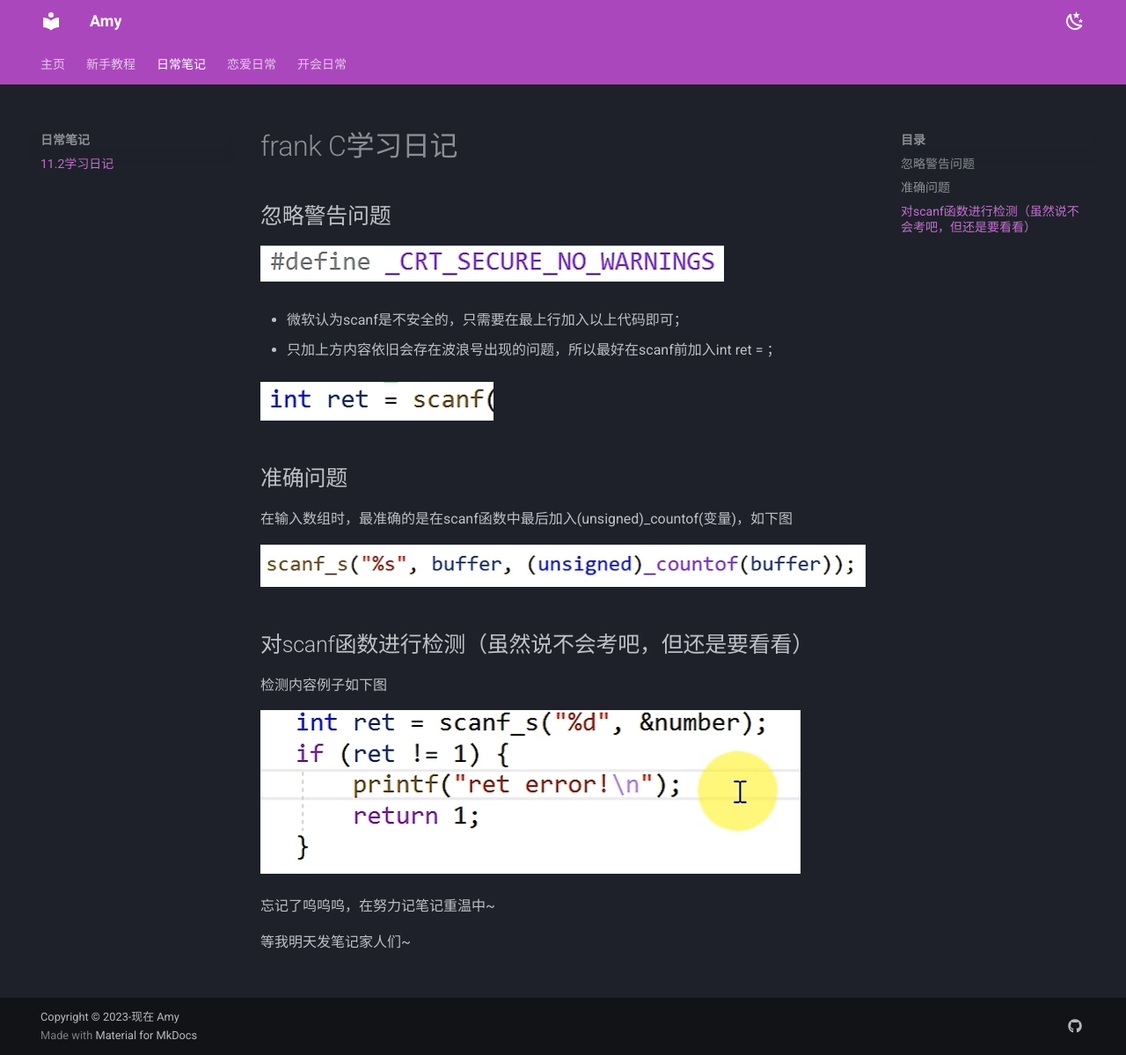
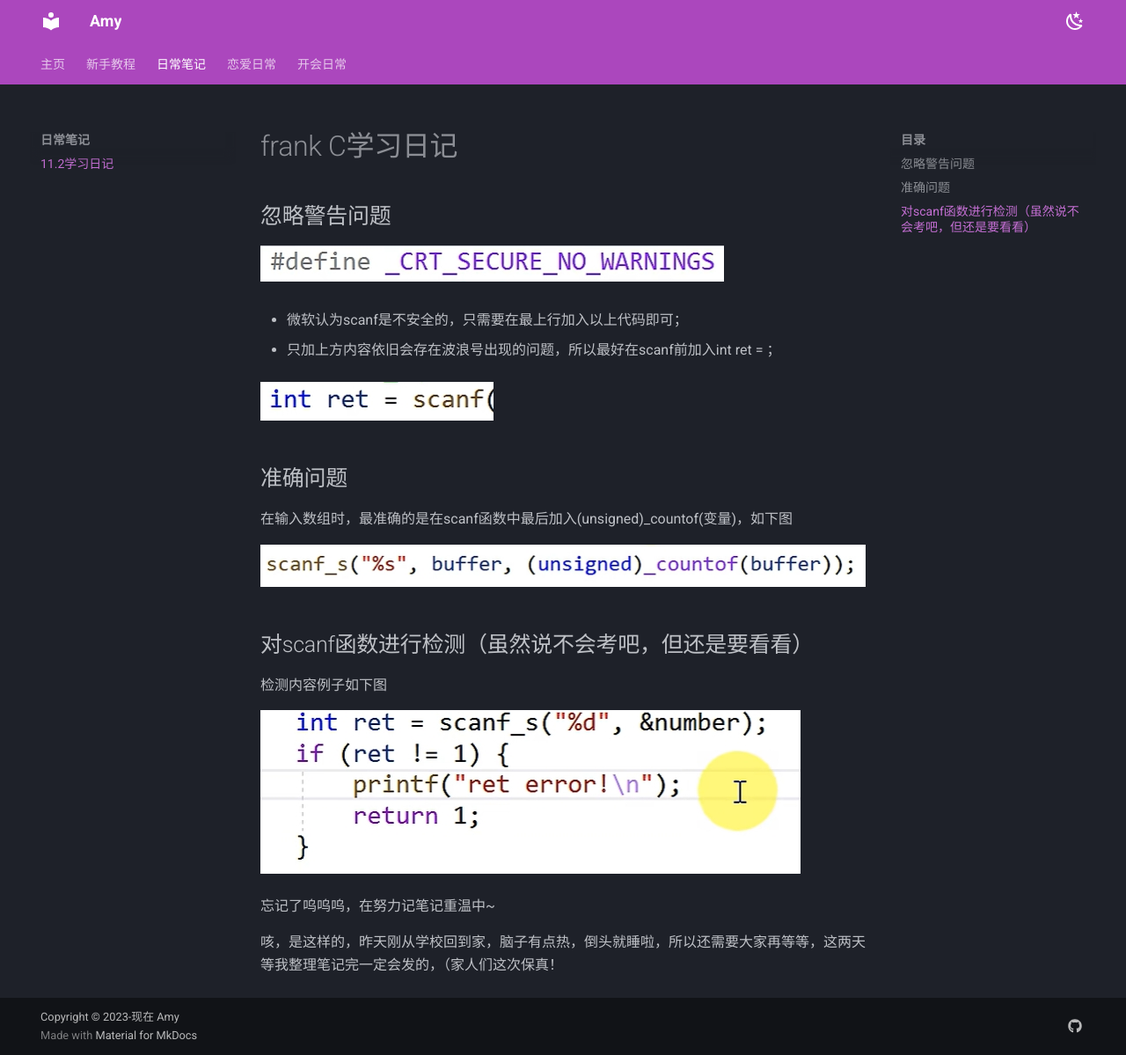
Before and after one commit to AmyWang5/Amyhhh-blog, an MkDocs documentation site: the page built from docs/WJX2/onetime2.md, in a window 1280 px wide and 1199 px high. Shown: the whole window at 88% size. Built offline with MkDocs 1.6.1 and Material for MkDocs 9.7.7, drawn with Linux system fonts in a browser that asks for light colours.

Commit message:
2023-11-25_10:43:37 update

```diff
--- a/docs/WJX2/onetime2.md
+++ b/docs/WJX2/onetime2.md
@@ -24,4 +24,4 @@
 
 忘记了呜呜呜，在努力记笔记重温中~
 
-等我明天发笔记家人们~
+咳，是这样的，昨天刚从学校回到家，脑子有点热，倒头就睡啦，所以还需要大家再等等，这两天等我整理笔记完一定会发的，（家人们这次保真！
```
